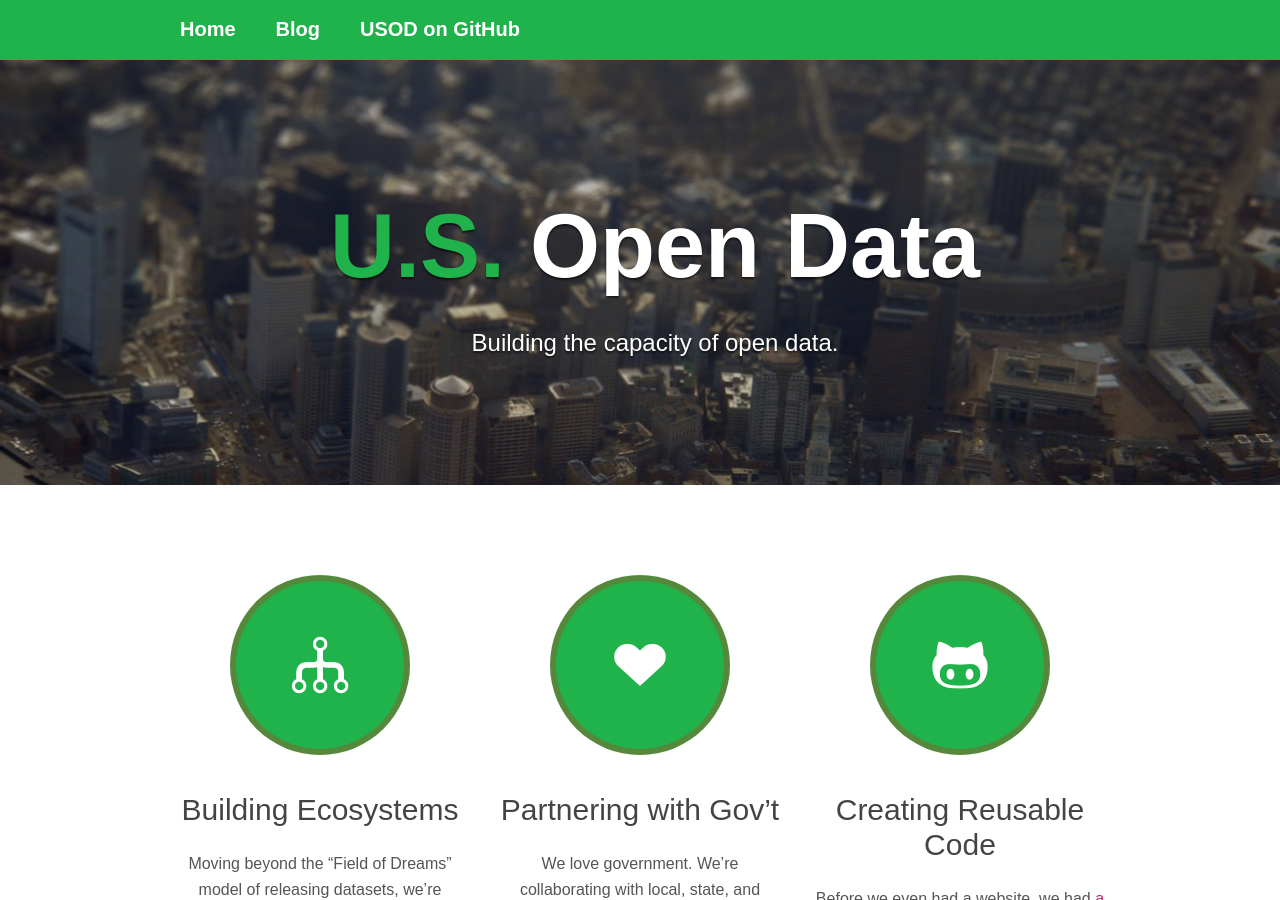
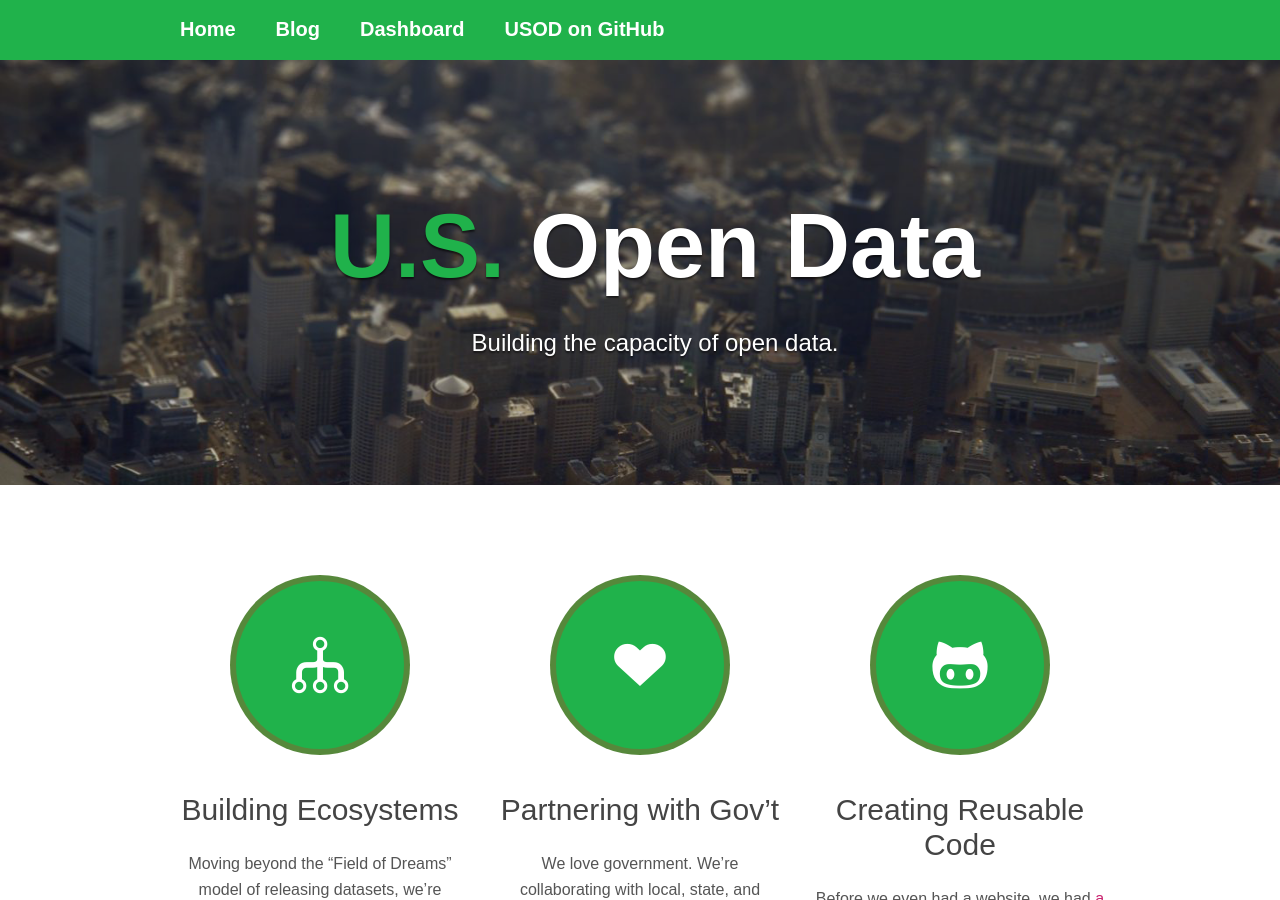
Before and after one commit to opendata/usopendata.org, a Jekyll site: the page index.html, which Jekyll copies as it is, in a window 1280 px wide and 900 px high. Built offline with Jekyll 4.4.1, drawn with Linux system fonts in a browser that asks for light colours; nearby versions of some CDN libraries; some web fonts are replaced.

Commit message:
Add the dashboard to the menu
It ain’t pretty, but the information is there. :shipit:

```diff
--- a/_includes/header.html
+++ b/_includes/header.html
@@ -10,11 +10,11 @@ if ((host == window.location.host) && (window.location.protocol != "https:"))
 			<li class="menu-item menu-item-type-post_type menu-item-object-page">
 				<a href="/">Home</a>
 			</li>
-			<!--li class="menu-item menu-item-type-post_type menu-item-object-page>
-				<a href="/about/">About</a>
-			</li-->
 			<li class="menu-item menu-item-type-post_type menu-item-object-page">
 				<a href="/blog/">Blog</a>
+			</li>
+			<li class="menu-item menu-item-type-post_type menu-item-object-page">
+				<a href="/dashboard/">Dashboard</a>
 			</li>
 			<li class="menu-item menu-item-type-post_type menu-item-object-page">
 				<a href="https://github.com/opendata">USOD on GitHub</a>
--- a/index.html
+++ b/index.html
@@ -43,12 +43,12 @@
 				<li class="menu-item menu-item-type-post_type menu-item-object-page">
 					<a href="/">Home</a>
 				</li>
-				<!--li class="menu-item menu-item-type-post_type menu-item-object-page>
-					<a href="/about/">About</a>
-				</li-->
 				<li class="menu-item menu-item-type-post_type menu-item-object-page">
 					<a href="/blog/">Blog</a>
 				</li>
+			<li class="menu-item menu-item-type-post_type menu-item-object-page">
+				<a href="/dashboard/">Dashboard</a>
+			</li>
 				<li class="menu-item menu-item-type-post_type menu-item-object-page">
 					<a href="https://github.com/opendata">USOD on GitHub</a>
 				</li>
```
